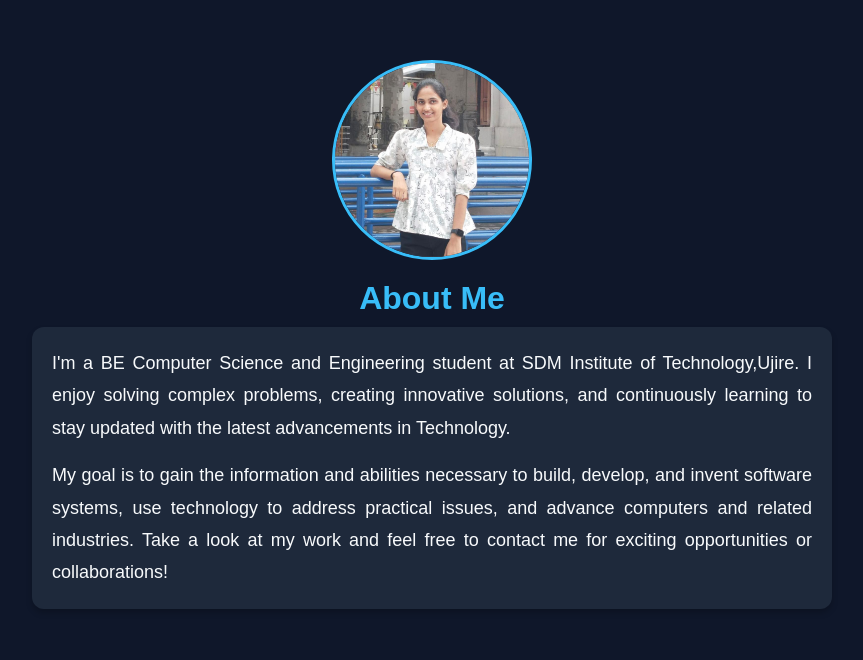
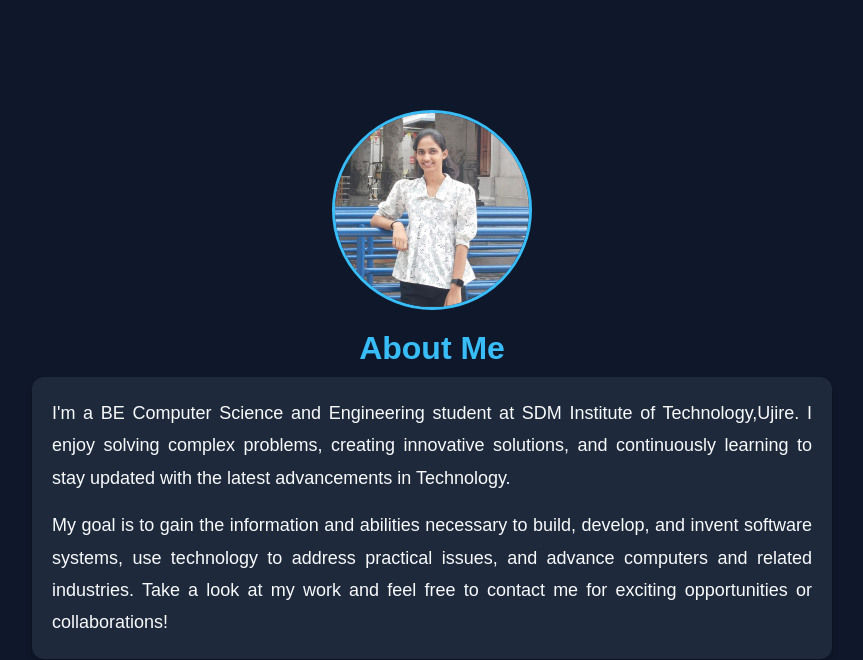
Before and after one commit to SAKSHITK/my_portfolio, a React (Create React App) app in the folder frontend/: page / in a window 1280 px wide. Shown: the part 860-1520 px from the top of the page, without its empty margins (208-1071 px from the left). Built offline with nearby package versions, Linux system fonts and the light colour scheme.

Commit message:
Update About.jsx

```diff
--- a/frontend/src/components/About.jsx
+++ b/frontend/src/components/About.jsx
@@ -7,7 +7,6 @@ const About = () => {
       id="about"
       className="about-section"
       style={{
-        marginTop:"-50px",
         marginBottom: "0px",
         padding: "80px 40px",           // same padding as Home
         textAlign: "center",            // center text
```
